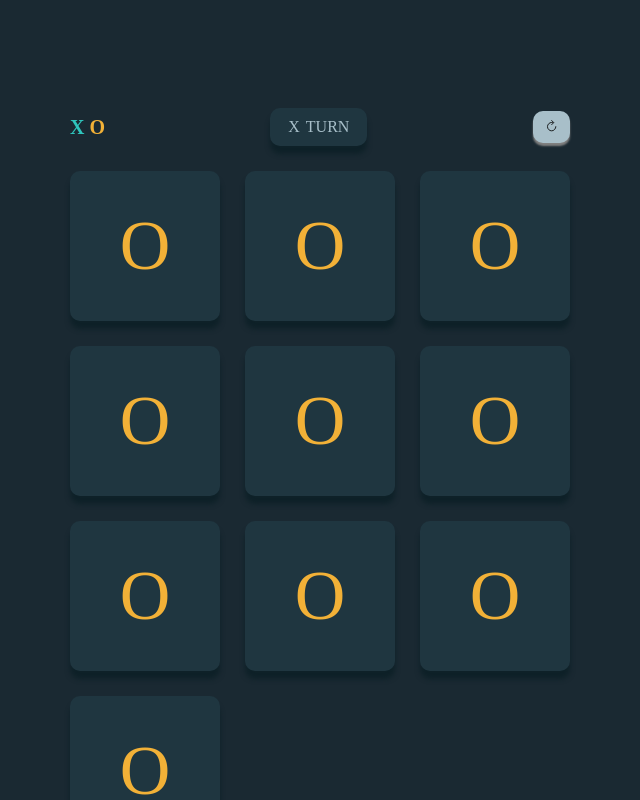
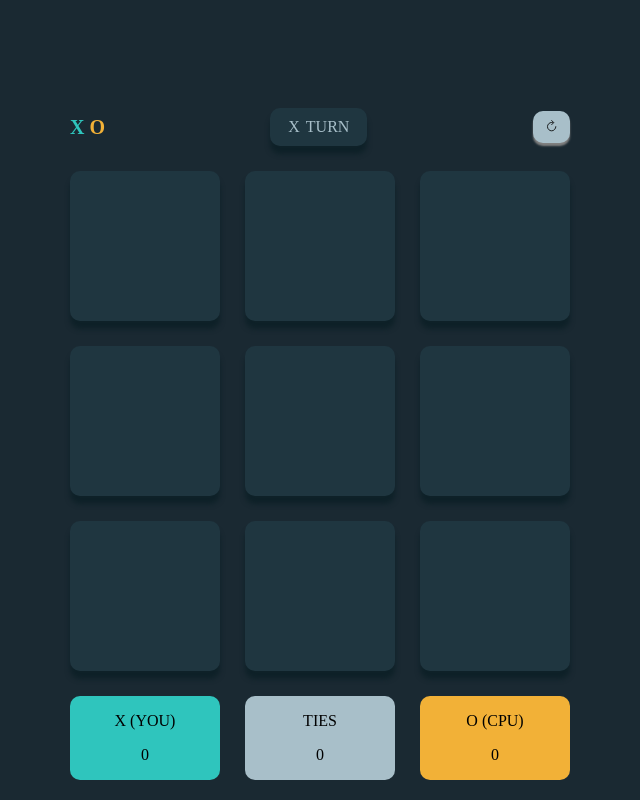
Before and after one commit to derickcoleman87/tic-tac-toe, a React (Vite) app: page / in a window 1280 px wide. Shown: the top 800 px of the page, without its empty margins (320-960 px from the left). Built offline with nearby package versions, Linux system fonts and the light colour scheme.

Commit message:
board/turn working.

```diff
--- a/src/App.jsx
+++ b/src/App.jsx
@@ -10,6 +10,14 @@ function App() {
     ["", "", ""],
     ["", "", ""],
   ]);
+
+  function updateBoard(row, column) {
+    if (board[row][column] === "") {
+      board[row][column] = turn;
+      setBoard(board);
+      setTurn(turn === "X" ? "O" : "X");
+    }
+  }
 
   return (
     <div className="app">
@@ -27,26 +35,15 @@ function App() {
         </button>
       </div>
       <div className="main">
-        <Square />
-        <Square />
-        <Square />
-        <Square />
-        <Square />
-        <Square />
-        <Square />
-        <Square />
-        <Square />
-        <Square />
-
-        {/* <Square turn={turn} setTurn={setTurn} />
-        <Square turn={turn} setTurn={setTurn} />
-        <Square turn={turn} setTurn={setTurn} />
-        <Square turn={turn} setTurn={setTurn} />
-        <Square turn={turn} setTurn={setTurn} />
-        <Square turn={turn} setTurn={setTurn} />
-        <Square turn={turn} setTurn={setTurn} />
-        <Square turn={turn} setTurn={setTurn} />
-        <Square turn={turn} setTurn={setTurn} /> */}
+        <Square value={board[0][0]} clickHandler={() => updateBoard(0, 0)} />
+        <Square value={board[0][1]} clickHandler={() => updateBoard(0, 1)} />
+        <Square value={board[0][2]} clickHandler={() => updateBoard(0, 2)} />
+        <Square value={board[1][0]} clickHandler={() => updateBoard(1, 0)} />
+        <Square value={board[1][1]} clickHandler={() => updateBoard(1, 1)} />
+        <Square value={board[1][2]} clickHandler={() => updateBoard(1, 2)} />
+        <Square value={board[2][0]} clickHandler={() => updateBoard(2, 0)} />
+        <Square value={board[2][1]} clickHandler={() => updateBoard(2, 1)} />
+        <Square value={board[2][2]} clickHandler={() => updateBoard(2, 2)} />
       </div>
       <div className="bottom">
         <div className="score me-score">
--- a/src/Square.jsx
+++ b/src/Square.jsx
@@ -4,18 +4,11 @@ import "./Square.css";
 let x = <div className="big-text x">X</div>;
 let o = <div className="big-text o">O</div>;
 
-function Square({ value, x, y, setBoard }) {
-  // { turn, setTurn }
-  const [clicked, setClicked] = useState(false);
-  // const [value, setValue] = useState("");
-
+function Square({ value, clickHandler }) {
   return (
     <div
       onClick={() => {
-        // if (value === "") {
-        //   setValue(turn);
-        //   setTurn(turn === "X" ? "O" : "X");
-        // }
+        clickHandler();
       }}
       className="square"
     >
```
